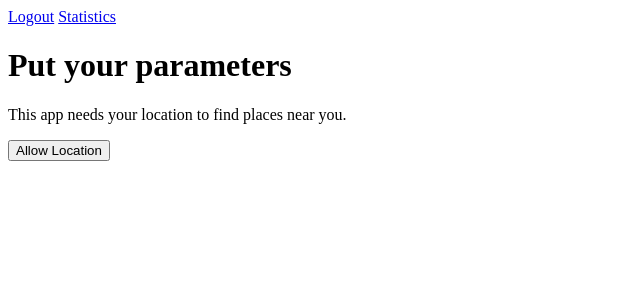
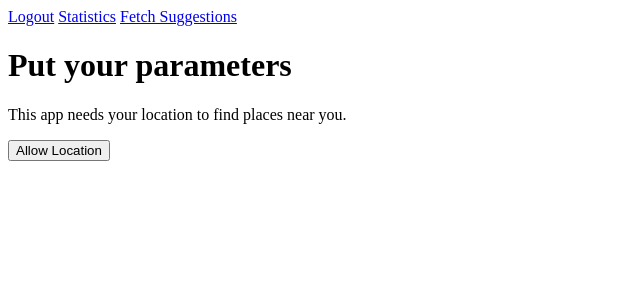
Before and after one commit to DoPe-EyeSZ/FOOD-REC, a Flask app: page /user_submission in a window 1280 px wide. Shown: the top 300 px of the page, without its empty margins (0-640 px from the left). Run offline with Flask 3, Linux system fonts and the light colour scheme; the visitor is signed in with stand-in values (Sample User, id 1); parts of the project's set-up code (start-up, migrations or seed data) failed here and were passed over.

Commit message:
added nav bar

```diff
--- a/app/templates/logged_in_base.html
+++ b/app/templates/logged_in_base.html
@@ -12,6 +12,7 @@
     <nav>
         <a href="{{url_for('submission.logout')}}">Logout</a>
         <a href="{{url_for('submission.statistics')}}">Statistics</a>
+        <a href="{{url_for('submission.user_submission')}}">Fetch Suggestions</a>
     </nav>
 
     {% with messages = get_flashed_messages() %}
```
